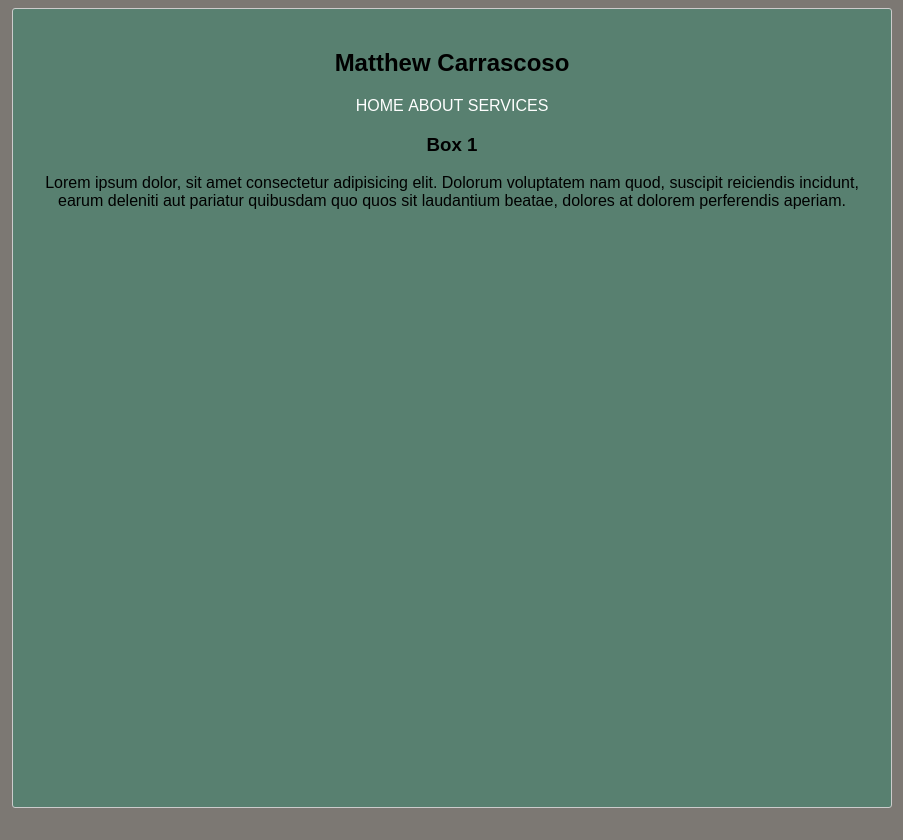
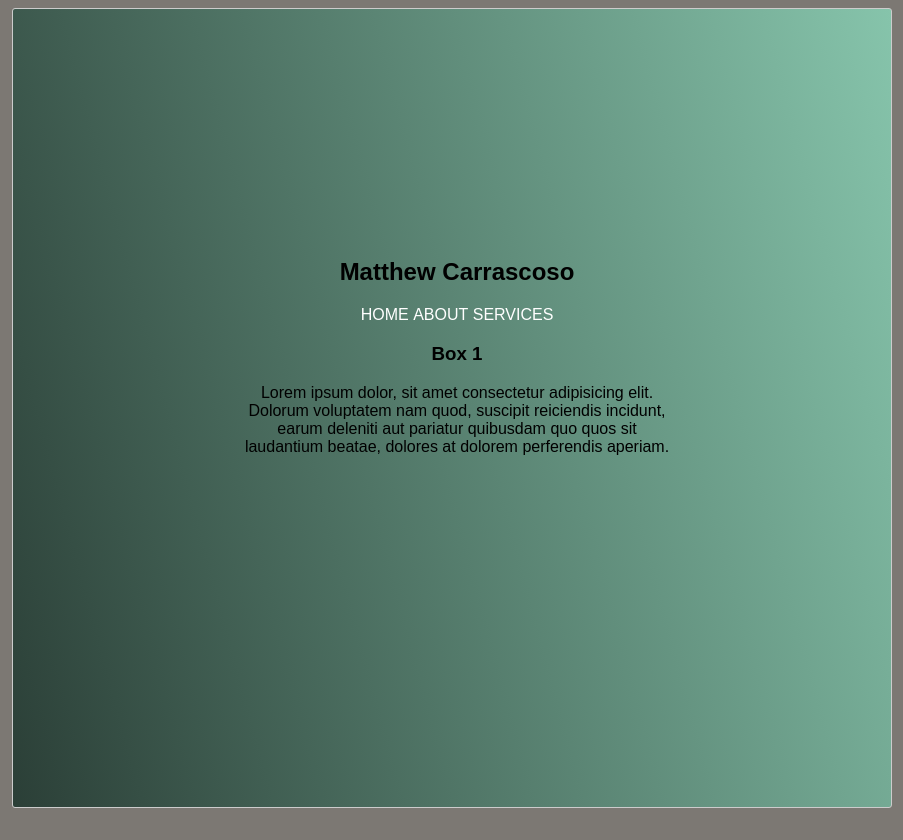
Before and after one commit to mattglennc/Portfolio, a plain HTML site: page portfolio1/index.html in a window 1280 px wide. Shown: the full height of the page, 188-1091 px from the left. Drawn offline with Linux system fonts and the light colour scheme.

Commit message:
More changes to the CSS.

```diff
--- a/portfolio1/css/style.css
+++ b/portfolio1/css/style.css
@@ -1,8 +1,8 @@
 html,body{
     font-family:Arial, Helvetica, sans-serif;
     font-size:24;
-    height: 100%;
-    margin-bottom: 2em;
+
+    margin-bottom: 1em;
     background-color:rgb(124, 120, 115);
 }
 
@@ -22,7 +22,7 @@ html,body{
    /*align-items: flex-start;
     align-items: flex-end;
     align-items: center;*/
-    height:100vh;
+    grid-auto-rows:minmax(100vh,auto);
 }
 
 
@@ -52,13 +52,25 @@ li a{
 
 .box-1{
     text-align: center;
-    background-color: rgb(88, 128, 112);
+
+    background: linear-gradient(75deg, rgb(43, 63, 55), rgb(134, 196, 171));
+    position: relative;
+
 }
+
+.box-1 .main{
+    border: none;
+    position: absolute;
+    margin:0;
+    padding: 25%;
+
+}
+
 
 .box-2{
     background:url('../images/background\ 2.0.png') no-repeat;
     background-size: 1500px;
-    padding-bottom:100%;
+
 }
 
 .box-3{
@@ -69,6 +81,9 @@ li a{
 
 
 @media(max-width : 768px) {
+    .container-1{
+        grid-template-columns: 1fr;
+    }
     .box-1{
         width:100%;
     }
--- a/portfolio1/index.html
+++ b/portfolio1/index.html
@@ -14,8 +14,11 @@
 
     <section>
         <div class="container-1">
-            <div class="box-2" id = "text"></div>
-            <div class="box-1" id = "text">
+            <div class="box-2"></div>
+
+            <div class="box-1">
+
+                <div class="main">
                     <header>
                         <h1>Matthew Carrascoso</h1>
                     </header>
@@ -29,7 +32,10 @@
                     <h3>Box 1</h3>
                     <p>Lorem ipsum dolor, sit amet consectetur adipisicing elit. Dolorum voluptatem nam quod, suscipit reiciendis incidunt, earum deleniti aut pariatur quibusdam quo quos sit laudantium beatae, dolores at dolorem perferendis aperiam.</p>
                 </div>
-            <div class="box-3" id = "text"></div>
+
+            </div>
+
+            <div class="box-3"></div>
         </div>
     </section>
 
```
Lines whose indentation alone changed are shown as unchanged.
